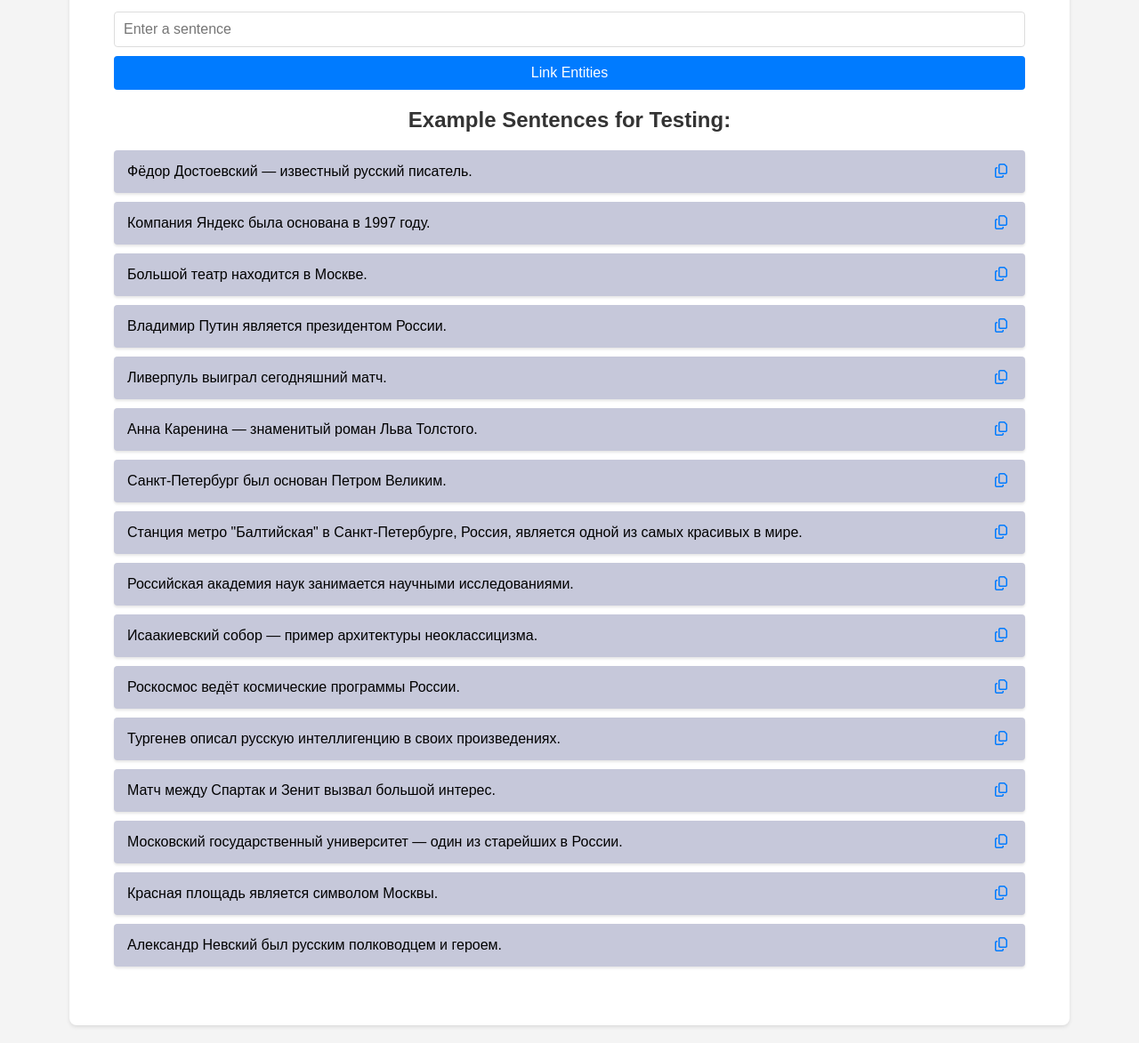
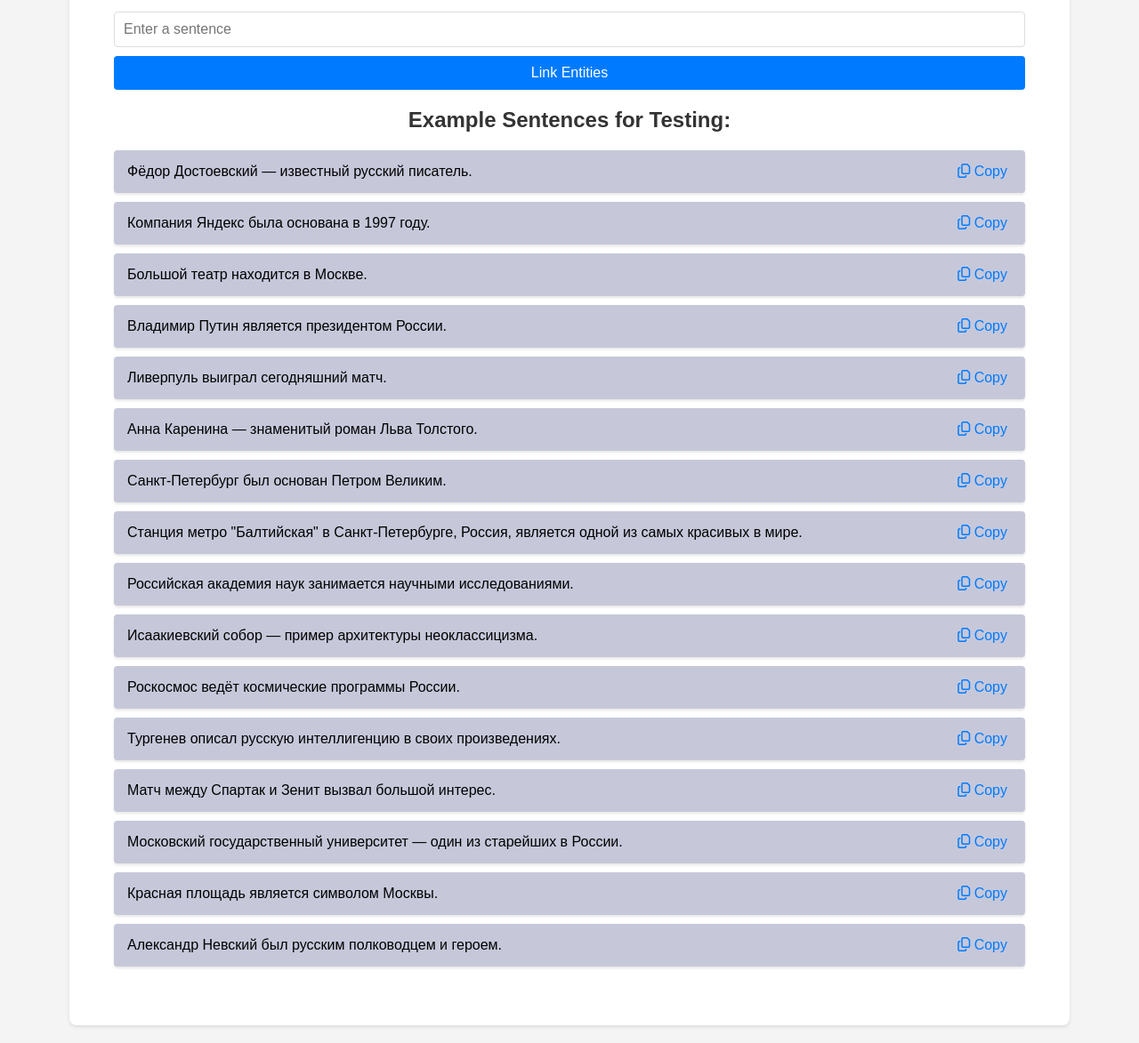
Before and after one commit to Takudzwamz/nlp-proj, a Flask app: page / in a window 1280 px wide. Shown: the part 301-1474 px from the top of the page at 89% size. Run offline with Flask 3, Linux system fonts and the light colour scheme.

Commit message:
house cleaning

```diff
--- a/app.py
+++ b/app.py
@@ -24,4 +24,4 @@ def home():
     return render_template('home.html')
 
 if __name__ == '__main__':
-    app.run(host='0.0.0.0', port=5000)
+    app.run(host='0.0.0.0', port=80,debug=True)
--- a/templates/home.html
+++ b/templates/home.html
@@ -127,39 +127,39 @@
         <h2>Example Sentences for Testing:</h2>
     <ul>
         <li id="sentence1">Фёдор Достоевский — известный русский писатель.<span class="copy-button"
-                onclick="copyText('sentence1')"><i class="fa-regular fa-copy"></i></span></li>
+                onclick="copyText('sentence1')"><i class="fa-regular fa-copy mr-2"></i> Copy</span></li>
         <li id="sentence2">Компания Яндекс была основана в 1997 году.<span class="copy-button"
-                onclick="copyText('sentence2')"><i class="fa-regular fa-copy"></i></span></li>
+                onclick="copyText('sentence2')"><i class="fa-regular fa-copy"></i> Copy</span></li>
         <li id="sentence3">Большой театр находится в Москве.<span class="copy-button"
-                onclick="copyText('sentence3')"><i class="fa-regular fa-copy"></i></span></li>
+                onclick="copyText('sentence3')"><i class="fa-regular fa-copy mr-2"></i> Copy</span></li>
         <li id="sentence4">Владимир Путин является президентом России.<span class="copy-button"
-                onclick="copyText('sentence4')"><i class="fa-regular fa-copy"></i></span></li>
+                onclick="copyText('sentence4')"><i class="fa-regular fa-copy mr-2"></i> Copy</span></li>
         <li id="sentence5">Ливерпуль выиграл сегодняшний матч.<span class="copy-button"
-                onclick="copyText('sentence5')"><i class="fa-regular fa-copy"></i></span></li>
+                onclick="copyText('sentence5')"><i class="fa-regular fa-copy mr-2"></i> Copy</span></li>
         <li id="sentence6">Анна Каренина — знаменитый роман Льва Толстого.<span class="copy-button"
-                onclick="copyText('sentence6')"><i class="fa-regular fa-copy"></i></span></li>
+                onclick="copyText('sentence6')"><i class="fa-regular fa-copy mr-2"></i> Copy</span></li>
         <li id="sentence7">Санкт-Петербург был основан Петром Великим.<span class="copy-button"
-                onclick="copyText('sentence7')"><i class="fa-regular fa-copy"></i></span></li>
+                onclick="copyText('sentence7')"><i class="fa-regular fa-copy mr-2"></i> Copy</span></li>
         <li id="sentence8">Станция метро "Балтийская" в Санкт-Петербурге, Россия, является одной из самых красивых в мире.<span class="copy-button"
-                onclick="copyText('sentence8')"><i class="fa-regular fa-copy"></i></span></li>
+                onclick="copyText('sentence8')"><i class="fa-regular fa-copy mr-2"></i> Copy</span></li>
 
         <li id="sentence11">Российская академия наук занимается научными исследованиями.<span class="copy-button"
-                onclick="copyText('sentence11')"><i class="fa-regular fa-copy"></i></span></li>
+                onclick="copyText('sentence11')"><i class="fa-regular fa-copy mr-2"></i> Copy</span></li>
         <li id="sentence12">Исаакиевский собор — пример архитектуры неоклассицизма.<span class="copy-button"
-                onclick="copyText('sentence12')"><i class="fa-regular fa-copy"></i></span></li>
+                onclick="copyText('sentence12')"><i class="fa-regular fa-copy mr-2"></i> Copy</span></li>
         <li id="sentence13">Роскосмос ведёт космические программы России.<span class="copy-button"
-                onclick="copyText('sentence13')"><i class="fa-regular fa-copy"></i></span></li>
+                onclick="copyText('sentence13')"><i class="fa-regular fa-copy mr-2"></i> Copy</span></li>
         <li id="sentence14">Тургенев описал русскую интеллигенцию в своих произведениях.<span class="copy-button"
-                onclick="copyText('sentence14')"><i class="fa-regular fa-copy"></i></span></li>
+                onclick="copyText('sentence14')"><i class="fa-regular fa-copy mr-2"></i> Copy</span></li>
         <li id="sentence15">Матч между Спартак и Зенит вызвал большой интерес.<span class="copy-button"
-                onclick="copyText('sentence15')"><i class="fa-regular fa-copy"></i></span></li>
+                onclick="copyText('sentence15')"><i class="fa-regular fa-copy mr-2"></i> Copy</span></li>
 
         <li id="sentence17">Московский государственный университет — один из старейших в России.<span class="copy-button"
-                onclick="copyText('sentence17')"><i class="fa-regular fa-copy"></i></span></li>
+                onclick="copyText('sentence17')"><i class="fa-regular fa-copy mr-2"></i> Copy</span></li>
         <li id="sentence18">Красная площадь является символом Москвы.<span class="copy-button"
-                onclick="copyText('sentence18')"><i class="fa-regular fa-copy"></i></span></li>
+                onclick="copyText('sentence18')"><i class="fa-regular fa-copy mr-2"></i> Copy</span></li>
         <li id="sentence19">Александр Невский был русским полководцем и героем.<span class="copy-button"
-                onclick="copyText('sentence19')"><i class="fa-regular fa-copy"></i></span></li>
+                onclick="copyText('sentence19')"><i class="fa-regular fa-copy mr-2"></i> Copy</span></li>
     </ul>
 
     </div>
```
Also changed, not shown: docker-compose.yml (+8 -2 lines), 1 other file.
